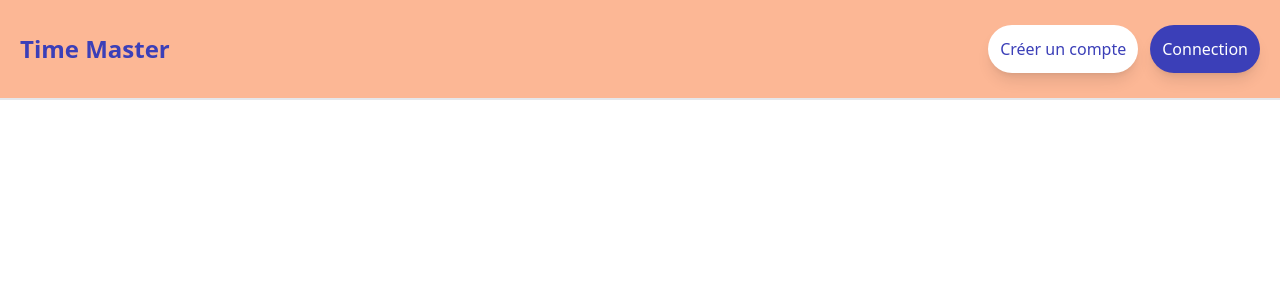
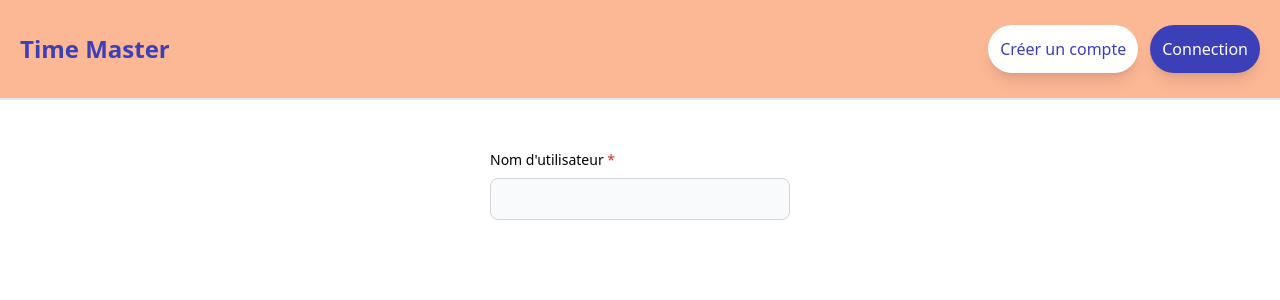
Before and after one commit to Neoblishange/TimeManager, a Vue app in the folder front/: page /employees in a window 1280 px wide. Shown: the top 300 px of the page. Built offline with nearby package versions, Linux system fonts and the light colour scheme; no server answers.

Commit message:
feat: teams view

```diff
--- a/front/src/components/HeaderVue.vue
+++ b/front/src/components/HeaderVue.vue
@@ -6,7 +6,14 @@
       <p class="text-[#3b3fb8] text-2xl font-extrabold">Time Master</p>
     </router-link>
     <div v-if="isAuth" class="flex items-center gap-3">
-      <router-link v-if="user.getRoles().includes(EUserRole.MANAGER)" to="/employees">
+      <router-link v-if="user.isDirector()" to="/teams">
+        <button
+          class="bg-white p-3 rounded-[30px] border-[#3b3fb8] text-[#3b3fb8] text-md shadow-lg"
+        >
+          Voir les équipes
+        </button>
+      </router-link>
+      <router-link v-if="user.isManager()" to="/employees">
         <button
           class="bg-white p-3 rounded-[30px] border-[#3b3fb8] text-[#3b3fb8] text-md shadow-lg"
         >
@@ -64,10 +71,11 @@
 <script setup lang="ts">
 import router from "../router";
 import UserProvider from "../store/User";
-import EUserRole from "../types/EUserRole";
 
 const user = new UserProvider();
 const isAuth = user.isAuth();
+
+console.log("roles", user.getRoles());
 
 const disconnect = () => {
   user.disconnect();
--- a/front/src/router/index.ts
+++ b/front/src/router/index.ts
@@ -3,6 +3,7 @@ import EmployeesView from "../views/EmployeesView.vue";
 import GraphView from "../views/GraphView.vue";
 import HomeView from "../views/HomeView.vue";
 import RegisterVue from "../views/RegisterVue.vue";
+import TeamsView from "../views/TeamsView.vue";
 import UserHome from "../views/UserHome.vue";
 import WorkingTimeView from "../views/WorkingTimeView.vue";
 
@@ -33,6 +34,11 @@ const routes = [
     name: "employees",
     component: EmployeesView,
   },
+  {
+    path: "/teams",
+    name: "teams",
+    component: TeamsView,
+  },
 ];
 
 const router = createRouter({
--- a/front/src/views/EmployeesView.vue
+++ b/front/src/views/EmployeesView.vue
@@ -4,4 +4,20 @@ import HeaderVue from "../components/HeaderVue.vue";
 
 <template>
   <HeaderVue />
+
+  <div class="mt-[150px] flex justify-center flex-col items-center">
+    <div class="flex max-w-[300px] w-full justify-center flex-col">
+      <div class="w-full">
+        <label for="username" class="block mb-2 text-sm text-dark"
+          >Nom d'utilisateur <span class="text-red-600">*</span></label
+        >
+        <input
+          type="text"
+          id="username"
+          class="bg-gray-50 border border-gray-300 text-gray-900 text-sm rounded-lg focus:ring-blue-500 focus:border-blue-500 block w-full p-2.5"
+          required
+        />
+      </div>
+    </div>
+  </div>
 </template>
--- /dev/null
+++ b/front/src/views/TeamsView.vue
@@ -0,0 +1,8 @@
+<script setup lang="ts">
+import HeaderVue from '../components/HeaderVue.vue';
+
+</script>
+
+<template>
+  <HeaderVue/>
+</template>
```
